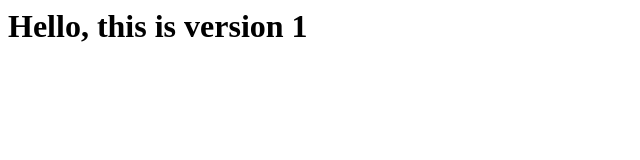
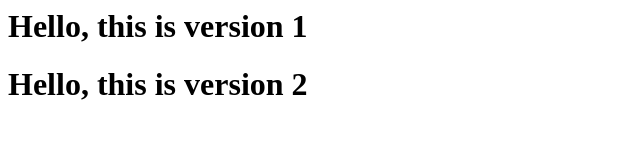
Before and after one commit to KrishnaSaiRadhesh/Creating-Pushing_Branch, a plain HTML site: page index.html in a window 1280 px wide. Shown: the whole page, without its empty margins (0-640 px from the left). Drawn offline with Linux system fonts and the light colour scheme.

Commit message:
Update index.html

```diff
--- a/index.html
+++ b/index.html
@@ -1 +1,2 @@
 <h1>Hello, this is version 1</h1>
+<h1>Hello, this is version 2</h1>
```
